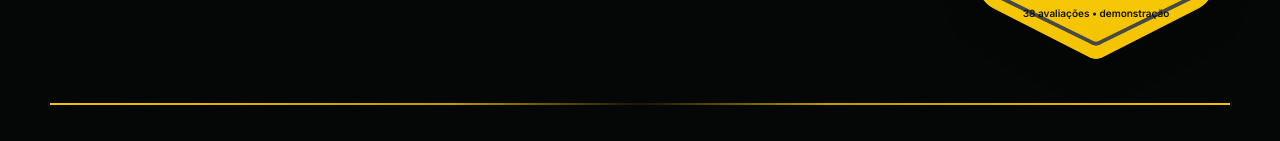
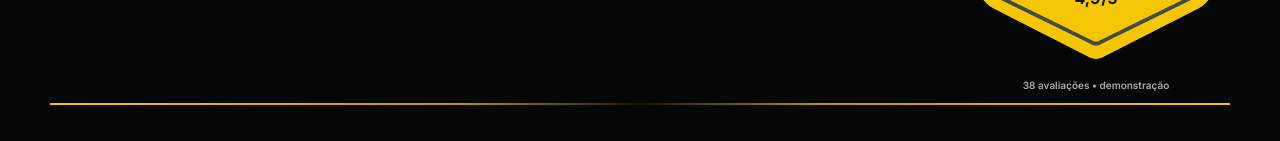
Before and after one commit to vagnerpacheco89/destaque-local-volt, a plain HTML site: page index.html in a window 1280 px wide. Shown: the part 5445-5586 px from the top of the page. Drawn offline with nearby package versions, Linux system fonts and the light colour scheme; a web font is replaced by a local one.

Commit message:
fix: posicionar legenda demonstrativa abaixo do selo
Mantém a nota e a legenda legíveis sem sobrepor o contorno do escudo.

Co-authored-by: OpenBot <335604065+openbotgit[bot]@users.noreply.github.com>

```diff
--- a/index.html
+++ b/index.html
@@ -27,7 +27,7 @@
   <link rel="preconnect" href="https://fonts.gstatic.com" crossorigin />
   <link href="https://fonts.googleapis.com/css2?family=Barlow+Condensed:wght@600;700;800&family=Inter:wght@400;500;600;700&display=swap" rel="stylesheet" />
   <link rel="stylesheet" href="styles.css?v=20261114-polimento-01" />
-  <link rel="stylesheet" href="volt-final.css?v=20261115-selo-01" />
+  <link rel="stylesheet" href="volt-final.css?v=20261115-selo-02" />
 
   <script type="application/ld+json">
   {
@@ -327,8 +327,8 @@
               <div class="rating-badge__stars">★★★★★</div>
               <p class="rating-badge__text">Bem<br>avaliado<br>no Google</p>
               <p class="rating-badge__score">4,9<span>/5</span></p>
-              <p class="rating-badge__count">38 avaliações • demonstração</p>
             </div>
+            <p class="rating-badge__count">38 avaliações • demonstração</p>
           </div>
         </div>
 
--- a/volt-final.css
+++ b/volt-final.css
@@ -1234,8 +1234,12 @@ main > section:not(.hero) .eyebrow { font-size:var(--section-eyebrow-size) !impo
 
 
 .reviews .rating-badge__count {
-  margin:0 !important;
-  color:#111 !important;
+  position:absolute;
+  top:100%;
+  left:0;
+  right:0;
+  margin:6px 0 0 !important;
+  color:var(--muted,#a9ada9) !important;
   font:600 10px/1.2 var(--font-body),Arial,sans-serif !important;
   text-align:center;
 }
```
